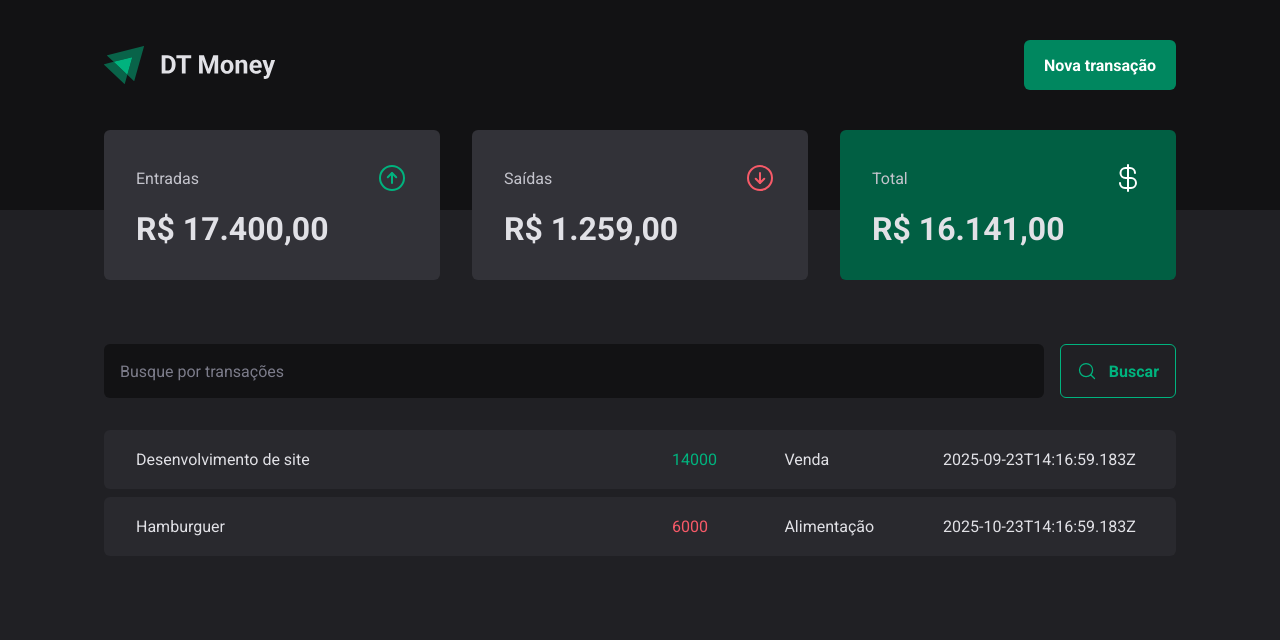
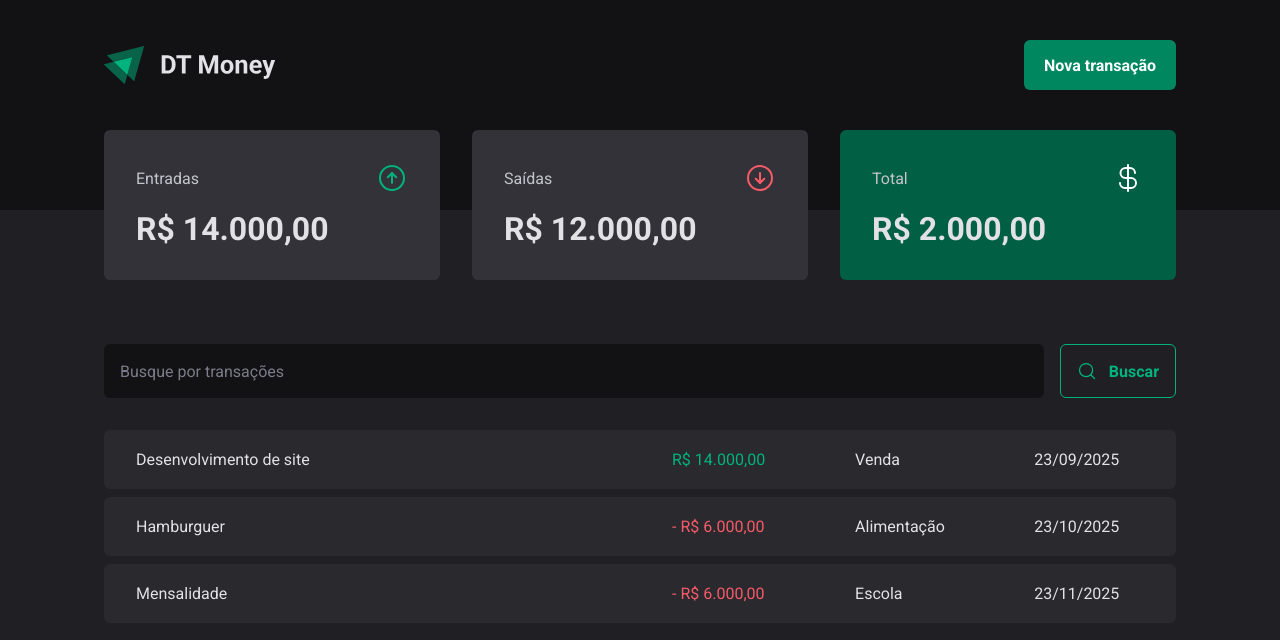
Before and after one commit to Chris-Saints/03-dt-money-RocketSeat, a React (Vite) app: page / in a window 1280 px wide. Shown: the top 640 px of the page. Built offline with nearby package versions, Linux system fonts and the light colour scheme; data requests are answered from the project's data file.

Commit message:
Formatei todos os valores em dinheiro e as datas para um padrão. Criando a pasta utils e o arquivo formatte.ts

```diff
--- a/server.json
+++ b/server.json
@@ -18,6 +18,16 @@
             "price": 6000,
             "createdAt": "2025-10-23T14:16:59.183Z"
 
+        },
+
+        {
+            "id": 3,
+            "description": "Mensalidade",
+            "type": "outcome",
+            "category": "Escola",
+            "price": 6000,
+            "createdAt": "2025-11-23T14:16:59.183Z"
+
         }
     ]
 }
--- a/src/App.tsx
+++ b/src/App.tsx
@@ -2,13 +2,18 @@
 import { defaultTheme } from "./styles/themes/default"
 import { GlobalStyle } from "./styles/global"
 import { Transactions } from "./pages/Transactions"
+import { TransactionsProvider } from "./contexts/TransactionsContext"
 
 export function App() {
   return (
 
     <ThemeProvider theme={defaultTheme}>
       <GlobalStyle />
-      <Transactions />
+
+      <TransactionsProvider>
+        <Transactions />
+      </TransactionsProvider>
+
     </ThemeProvider>
   )
 }
--- a/src/components/Summary/index.tsx
+++ b/src/components/Summary/index.tsx
@@ -1,7 +1,35 @@
+import { useContext } from "react";
 import { SummaryCard, SummaryContainer } from "./styles";
 import { ArrowCircleDown, ArrowCircleUp, CurrencyDollar } from "phosphor-react"
+import { TransactionsContext } from "../../contexts/TransactionsContext";
+import { priceFormatter } from "../../utils/formatter";
 
 export function Summary() {
+
+    const { transactions } = useContext(TransactionsContext);
+
+
+    //Reduce irá reduzir todo o conteudo da variavel transactions para um formato escolhido de income, outcome e total. Podendo assim acessar esses resultados depois
+    const summary = transactions.reduce(
+        (acc, transaction) => {
+            if(transaction.type === 'income') {
+                acc.income += transaction.price;
+                acc.total += transaction.price;
+            } else {
+                acc.outcome += transaction.price;
+                acc.total -= transaction.price
+            }
+
+
+            return acc
+        },
+
+        {
+            income: 0,
+            outcome: 0,
+            total: 0
+        }
+    )
 
     return(
         <SummaryContainer>
@@ -11,7 +39,7 @@
                     <ArrowCircleUp size={32} color="#00b37e" />
                 </header>
 
-                <strong> R$ 17.400,00</strong>
+                <strong> {priceFormatter.format(summary.income)}</strong>
             </SummaryCard>
 
             <SummaryCard>
@@ -20,7 +48,7 @@
                     <ArrowCircleDown size={32} color="#F75A68" />
                 </header>
 
-                <strong> R$ 1.259,00</strong>
+                <strong>{priceFormatter.format(summary.outcome)}</strong>
             </SummaryCard>
 
             <SummaryCard variant="green">
@@ -29,7 +57,7 @@
                     <CurrencyDollar size={32} color="#fff" />
                 </header>
 
-                <strong> R$ 16.141,00</strong>
+                <strong> {priceFormatter.format(summary.total)}</strong>
             </SummaryCard>
         </SummaryContainer>
     )
--- /dev/null
+++ b/src/contexts/TransactionsContext.tsx
@@ -0,0 +1,55 @@
+import { createContext, useEffect, useState, type ReactNode } from "react";
+
+interface Transaction {
+    id: number;
+    description: string;
+    type: 'income' |  'outcome';
+    price: number;
+    category: string;
+    createdAt: string;
+}
+
+
+interface TransactionContextType{
+    transactions: Transaction[];
+}
+
+interface TransactionsProviderProps {
+    children: ReactNode;
+}
+
+
+
+
+// eslint-disable-next-line react-refresh/only-export-components
+export const TransactionsContext = createContext({} as TransactionContextType); //Sera essa const que guardará os dados e poderá ser importada para outros children para terem acesso a informação
+
+
+
+//TransactionsProvider irá ter toda a informação e irá distribuir ela para todos os componentes filhos, para que eles tenham acesso. Por isso irá envolver o componente Transactions no App
+export function TransactionsProvider({children}: TransactionsProviderProps) {
+
+    const [transactions, setTransactions] = useState<Transaction[]>([]); //Onde ficará gravado todos os dados das transações.
+
+
+        //Uma função assincrona para recuperar os dados que estão na back-end e transforma-los em uma variavel. Depois adicionar eles ao useState que guarda as informações das transações
+        async function loadTransactions() {
+            const response = await fetch('http://localhost:3000/transactions')
+            const data = await response.json();
+
+            setTransactions(data)
+
+        }
+
+
+      useEffect(() => {
+            loadTransactions();
+        }, [])
+
+
+    return(
+        <TransactionsContext.Provider value={{ transactions }}>
+            {children}
+        </TransactionsContext.Provider>
+    )
+}
--- a/src/pages/Transactions/index.tsx
+++ b/src/pages/Transactions/index.tsx
@@ -1,35 +1,15 @@
-import { useEffect, useState } from "react";
+import { useContext } from "react";
 import { Header } from "../../components/Header";
 import { Summary } from "../../components/Summary";
 import { SearchForm } from "./components/SearchForm";
 import { PriceHighLight, TransactionsContainer, TransactionsTable } from "./styles";
-
-interface Transaction {
-	id: number;
-	description: string;
-	type: 'income' |  'outcome';
-	price: number;
-	category: string;
-	createdAt: string;
-}
-
-export function Transactions() {
-	const [transactions, setTransactions] = useState<Transaction[]>([]);
+import { TransactionsContext } from "../../contexts/TransactionsContext";
+import { dateFormatter, priceFormatter } from "../../utils/formatter";
 
 
 
-	async function loadTransactions() {
-		const response = await fetch('http://localhost:3000/transactions')
-		const data = await response.json();
-
-		setTransactions(data)
-
-	}
-
-
-  useEffect(() => {
-		loadTransactions();
-	}, [])
+export function Transactions() {
+	const { transactions } = useContext(TransactionsContext)
 
 	return (
 		<div>
@@ -47,11 +27,12 @@
 									<td width="50%">{transaction.description}</td>
 									<td>
 										<PriceHighLight variant={transaction.type}>
-											{transaction.price}
+											{transaction.type === 'outcome' && '- ' }
+											{priceFormatter.format(transaction.price)}
 										</PriceHighLight>
 									</td>
 									<td>{transaction.category}</td>
-									<td>{transaction.createdAt}</td>
+									<td>{dateFormatter.format(new Date(transaction.createdAt))}</td>
 								</tr>
 							)
 						})}
--- /dev/null
+++ b/src/utils/formatter.ts
@@ -0,0 +1,6 @@
+export const dateFormatter = new Intl.DateTimeFormat('pt-BR'); //Formatando a data. para que tenha um padrão dentro das normas
+
+export const priceFormatter = new Intl.NumberFormat('pt-BR', {
+    style: 'currency',
+    currency: 'BRL',
+}); //Formatando o modo como o dinheiro irá aparecer
```
